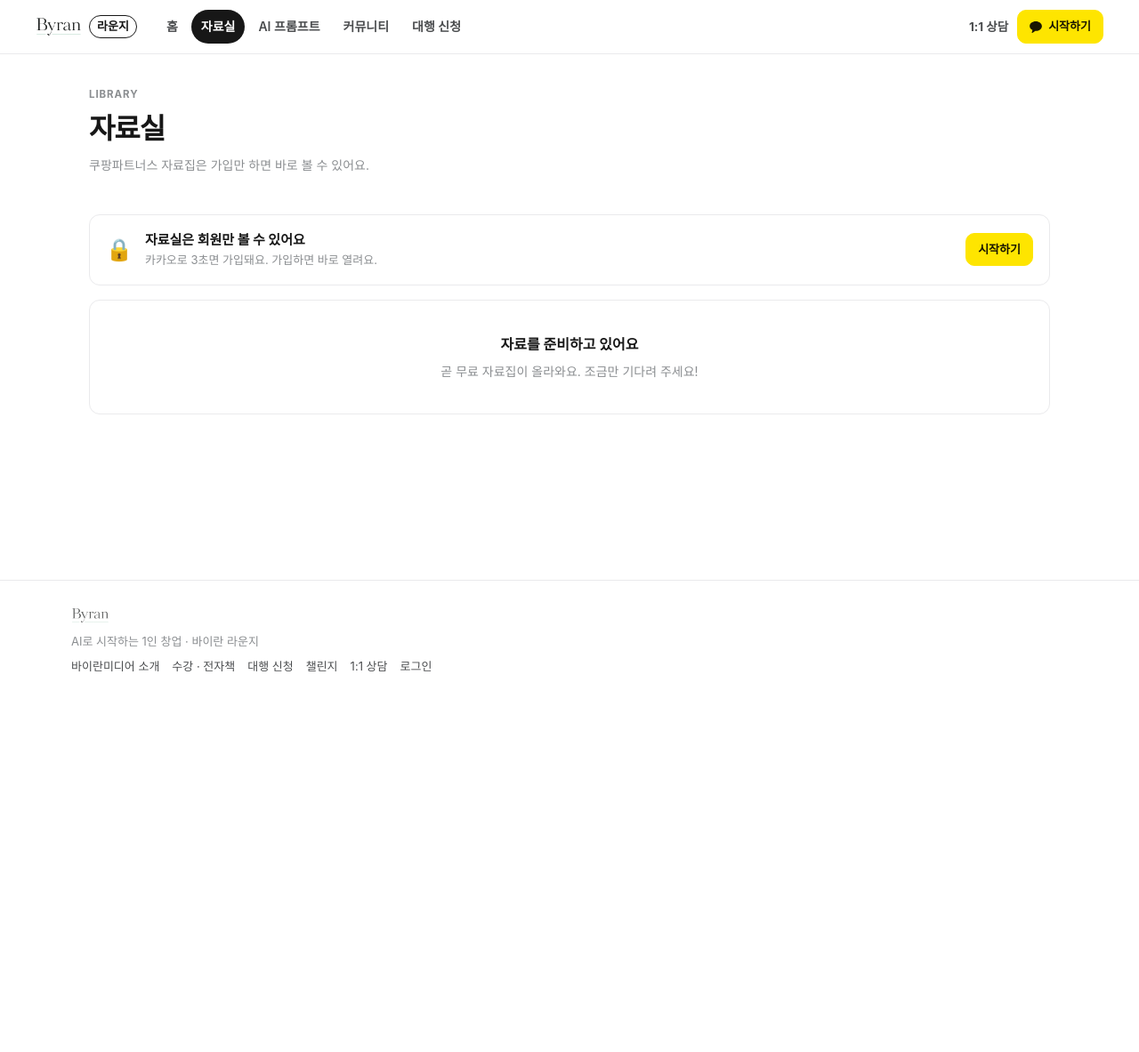
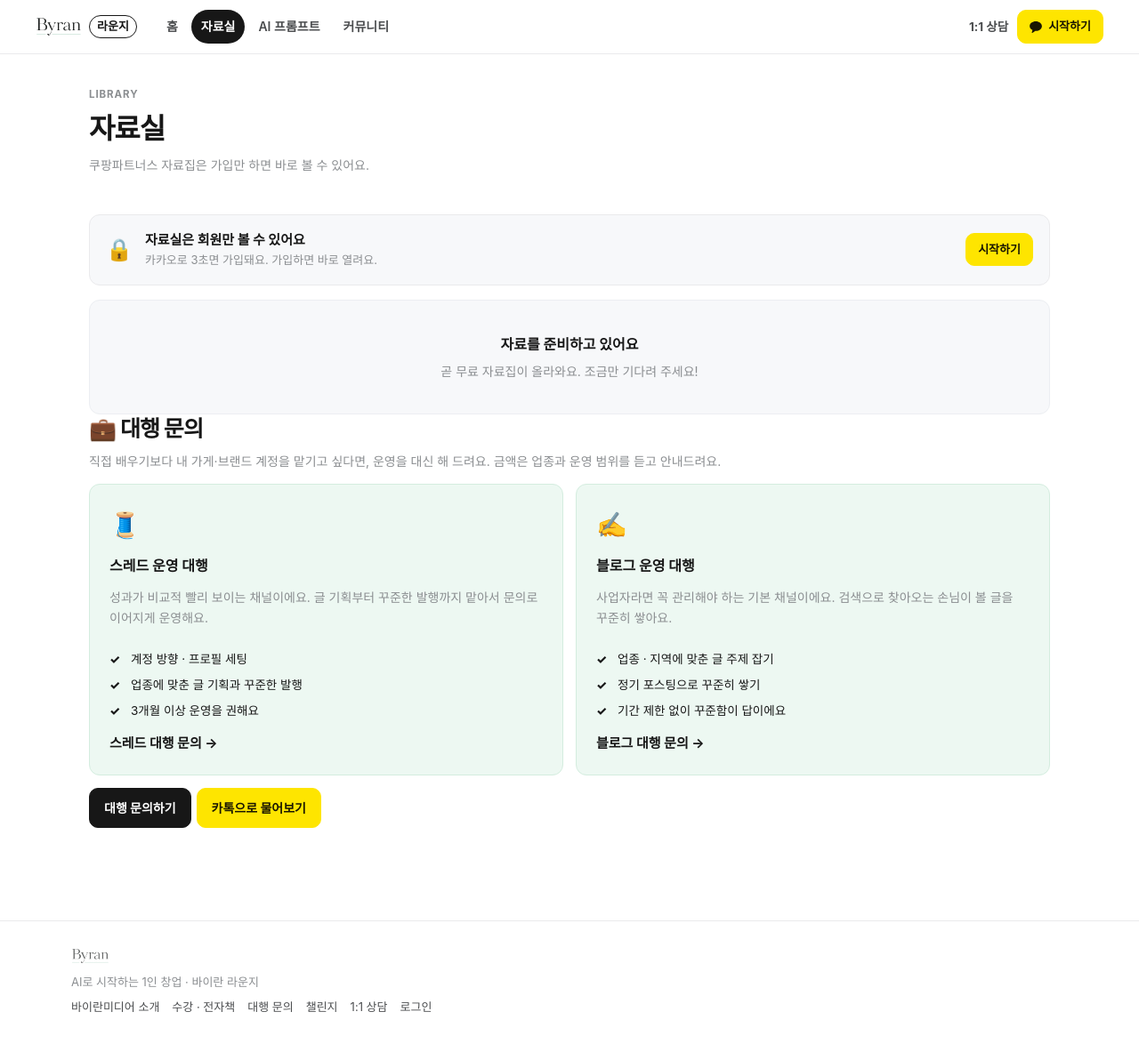
Before and after one commit to Zhei-la/byranmedia, a Node server app: page /library in a window 1280 px wide. Shown: the whole page at 89% size. Before the commit the page ends 755 px from the top, so only its background shows below. Run offline with Node 20, Linux system fonts and the light colour scheme; data that the repository does not hold is empty; some web fonts are replaced.

Commit message:
빈 공간 채우기 · 대행 문의를 자료실로 · 칸마다 연한 색
- 홈 자료실 칸이 가로를 꽉 채우게 (수강·전자책, 대행 문의 칸 추가), 과정 카드·자료 목록도 빈 칸 없이
- 주 메뉴에서 대행 신청을 빼고 자료실 맨 아래 '대행 문의'로 (스레드·블로그 대행 소개 + 문의 버튼), 문구도 '문의'로
- 흰 바탕은 그대로 두고 카드에 아주 옅은 색: 기본 연회색, 자료 칸마다 라벤더·피치·하늘·민트·버터, 전자책 버터, 추천 과정 하늘

Co-Authored-By: Claude Opus 5.5 <noreply@anthropic.com>
Claude-Session: https://claude.ai/code/session_01UUucHK1E6XSRR2HRuPKnBA

```diff
--- a/public/css/lounge.css
+++ b/public/css/lounge.css
@@ -174,7 +174,7 @@ textarea.lg-in{resize:vertical;line-height:1.6}
 .lg-quick small{font-size:12px;color:var(--ink-3)}
 
 /* ---------- sections grid ---------- */
-.lg-secgrid{display:grid;grid-template-columns:repeat(auto-fill,minmax(200px,1fr));gap:12px}
+.lg-secgrid{display:grid;grid-template-columns:repeat(auto-fit,minmax(180px,1fr));gap:12px}
 .lg-seccard{display:flex;flex-direction:column;gap:3px;padding:18px;border-radius:var(--r);background:var(--card);border:1px solid var(--line);color:var(--ink);text-decoration:none !important;box-shadow:var(--shadow);transition:transform .15s,border-color .15s}
 .lg-seccard:hover{transform:translateY(-2px);border-color:var(--green)}
 .lg-seccard .i{font-size:26px}
@@ -372,7 +372,7 @@ textarea.lg-in{resize:vertical;line-height:1.6}
 .lg-codebox input{width:180px}
 .lg-libgroup{margin-bottom:34px;scroll-margin-top:90px}
 .lg-libgroup .lg-h2{margin-bottom:12px}
-.lg-lib{display:grid;grid-template-columns:repeat(auto-fill,minmax(250px,1fr));gap:12px}
+.lg-lib{display:grid;grid-template-columns:repeat(auto-fit,minmax(250px,1fr));gap:12px}
 .lg-libitem{display:flex;flex-direction:column;gap:6px;background:var(--card);border:1px solid var(--line);border-radius:var(--r);padding:18px;box-shadow:var(--shadow)}
 .lg-libitem.owned{border-color:#CFE2D9}
 .lg-libitem h3{font-size:16px;line-height:1.4}
@@ -402,7 +402,7 @@ textarea.lg-in{resize:vertical;line-height:1.6}
 
 /* ---------- course ---------- */
 .lg-courses{display:grid;grid-template-columns:repeat(auto-fill,minmax(300px,1fr));gap:16px}
-.lg-courses.mini{grid-template-columns:repeat(auto-fill,minmax(240px,1fr))}
+.lg-courses.mini{grid-template-columns:repeat(auto-fit,minmax(240px,1fr))}
 .lg-course{position:relative;display:flex;flex-direction:column;gap:6px;background:var(--card);border:1px solid var(--line);border-radius:18px;padding:22px;box-shadow:var(--shadow);color:var(--ink);text-decoration:none !important;scroll-margin-top:90px}
 .lg-course.big{padding:26px}
 .lg-course h2{font-family:var(--serif);font-size:22px;font-weight:800}
@@ -825,3 +825,43 @@ body.lg{background:#fff;color:var(--ink)}
 .lg-course:has(.lg-badge) b{padding-right:58px}
 .lg-course:hover{border-color:var(--ink)}
 .lg-price-note{color:var(--accent) !important}
+
+.lg-agency-cta{margin-top:14px}
+.lg-agency-card .lg-h3{margin-bottom:0}
+
+/* ---------- 연한 색 입히기: 흰 바탕은 유지하고 칸에만 아주 옅은 색 ---------- */
+:root{
+  --t1:#F4F2FE; --t1-b:#E6E1FB;   /* 라벤더 */
+  --t2:#FFF3EC; --t2-b:#FBE1D2;   /* 피치 */
+  --t3:#EEF5FF; --t3-b:#D9E7FB;   /* 하늘 */
+  --t4:#EDF8F2; --t4-b:#D4EDDF;   /* 민트 */
+  --t5:#FFF8E5; --t5-b:#F6E7BD;   /* 버터 */
+  --soft:#F7F8FA; --soft-b:#ECEEF2; /* 기본 칸 */
+}
+.lg-card{background:var(--soft);border-color:var(--soft-b)}
+.lg-card .lg-in,.lg-card textarea.lg-in{background:#fff}
+.lg-hero-card{background:var(--soft);border-color:var(--soft-b)}
+.lg-seccard,.lg-libitem,.lg-course,.lg-plan,.lg-rung,.lg-lc,.lg-agency-card{background:var(--soft);border-color:var(--soft-b)}
+
+/* 칸별 색 */
+.tint-1.lg-seccard,.tint-1 .lg-libitem{background:var(--t1);border-color:var(--t1-b)}
+.tint-2.lg-seccard,.tint-2 .lg-libitem{background:var(--t2);border-color:var(--t2-b)}
+.tint-3.lg-seccard,.tint-3 .lg-libitem{background:var(--t3);border-color:var(--t3-b)}
+.tint-4.lg-seccard,.tint-4 .lg-libitem,.tint-4 .lg-agency-card{background:var(--t4);border-color:var(--t4-b)}
+.tint-5.lg-seccard,.tint-5 .lg-libitem{background:var(--t5);border-color:var(--t5-b)}
+.lg-seccard:hover,.lg-agency-card:hover{border-color:var(--ink)}
+
+/* 전자책은 버터, 추천 과정은 하늘 + 검정 테두리, 평생은 라벤더 */
+.lg-lc.eb,.lg-rung.mid,.lg-ebook{background:var(--t5);border-color:var(--t5-b)}
+.lg-lc.hot,.lg-plan.hot,.lg-rung.top{background:var(--t3)}
+.lg-rung:first-child{background:var(--soft)}
+.lg-stu-card{background:var(--t4);border-color:var(--t4-b)}
+.lg-cover-col{background:var(--soft)}
+.lg-cover-col.tarot{background:var(--t1);border-color:var(--t1-b)}
+.lg-ptbar{background:var(--t5);border-color:var(--t5-b);border-left-color:var(--gold)}
+.lg-lc-credit{background:#fff}
+.lg-builderbar{background:var(--t3)}
+.lg-final{background:var(--t1)}
+.lg-lockcard{background:var(--soft)}
+/* 태그·배지는 흰 칸 위에서 보이도록 */
+.lg-tag,.lg-gift-k{background:#fff}
--- a/src/lounge/routes.js
+++ b/src/lounge/routes.js
@@ -825,7 +825,7 @@ get('/my', member, async (req, res) => {
 const AGENCY = { threads: '스레드 운영 대행', blog: '블로그 운영 대행', both: '스레드 + 블로그', unsure: '잘 모르겠어요 (상담 먼저)' };
 get('/agency', (req, res) => {
   res.render('lounge/agency', {
-    title: '대행 신청', active: 'agency', sent: req.query.sent === '1', error: null,
+    title: '대행 문의', active: 'library', sent: req.query.sent === '1', error: null,
     form: { service: AGENCY[req.query.s] ? req.query.s : 'threads' }, AGENCY,
     ogT: '바이란 · 스레드·블로그 운영 대행', ogD: '직접 하기 어렵다면 맡겨 주세요. 스레드·블로그 운영 대행 신청.',
   });
@@ -841,7 +841,7 @@ post('/agency', async (req, res) => {
     link: String(req.body.link || '').trim().slice(0, 300),
     message: String(req.body.message || '').trim().slice(0, 3000),
   };
-  const fail = (msg) => res.status(400).render('lounge/agency', { title: '대행 신청', active: 'agency', sent: false, error: msg, form, AGENCY });
+  const fail = (msg) => res.status(400).render('lounge/agency', { title: '대행 문의', active: 'library', sent: false, error: msg, form, AGENCY });
   if (!form.name) return fail('이름이나 상호를 적어 주세요.');
   if (!form.phone) return fail('연락받을 번호나 카톡 아이디를 적어 주세요.');
   const { rows: cnt } = await db.query(
--- a/views/lounge/_bottom.ejs
+++ b/views/lounge/_bottom.ejs
@@ -7,7 +7,7 @@
     <p class="lg-foot-links">
       <a href="/about">바이란미디어 소개</a>
       <a href="/library#course">수강 · 전자책</a>
-      <a href="/agency">대행 신청</a>
+      <a href="/library#agency">대행 문의</a>
       <a href="/challenge">챌린지</a>
       <a href="/consult">1:1 상담</a>
       <% if (user) { %>
--- a/views/lounge/_top.ejs
+++ b/views/lounge/_top.ejs
@@ -29,7 +29,7 @@
 <%
   const TABS = [
     ['home', '/', '홈'], ['library', '/library', '자료실'], ['prompts', '/prompts', 'AI 프롬프트'],
-    ['community', '/community', '커뮤니티'], ['agency', '/agency', '대행 신청'],
+    ['community', '/community', '커뮤니티'],
   ];
   const loginHref = '/login?next=' + encodeURIComponent(typeof reqPath !== 'undefined' ? reqPath : path);
 %>
--- a/views/lounge/library.ejs
+++ b/views/lounge/library.ejs
@@ -10,6 +10,7 @@
   <% if (groups.length > 1) { %>
     <nav class="lg-tabs" aria-label="자료 칸">
       <% if (products.length) { %><a href="#course">🎓 수강 · 전자책</a><% } %>
+      <a href="#agency">💼 대행 문의</a>
       <% groups.forEach(function(g){ %>
         <a href="#s-<%= encodeURIComponent(g.name) %>" class="<%= sec === g.name ? 'on' : '' %>"><%= SEC_ICON[g.name] || '📁' %> <%= g.name %></a>
       <% }); %>
@@ -89,8 +90,8 @@
   <% } %>
 
   <% if (groups.length) { %>
-    <% groups.forEach(function(g){ %>
-      <div class="lg-libgroup" id="s-<%= encodeURIComponent(g.name) %>">
+    <% groups.forEach(function(g, gi){ %>
+      <div class="lg-libgroup tint-<%= gi % 5 + 1 %>" id="s-<%= encodeURIComponent(g.name) %>">
         <h2 class="lg-h2"><span><%= SEC_ICON[g.name] || '📁' %></span> <%= g.name %></h2>
         <div class="lg-lib">
           <% g.items.forEach(function(r){ %>
@@ -136,5 +137,30 @@
       <p>곧 무료 자료집이 올라와요. 조금만 기다려 주세요!</p>
     </div>
   <% } %>
+
+  <div class="lg-libgroup tint-4" id="agency">
+    <h2 class="lg-h2"><span>💼</span> 대행 문의</h2>
+    <p class="lg-muted lg-libcourse-lead">직접 배우기보다 내 가게·브랜드 계정을 맡기고 싶다면, 운영을 대신 해 드려요. 금액은 업종과 운영 범위를 듣고 안내드려요.</p>
+    <div class="lg-agency">
+      <a href="/agency?s=threads#apply" class="lg-card lg-agency-card">
+        <span class="lg-agency-ic">🧵</span>
+        <h3 class="lg-h3">스레드 운영 대행</h3>
+        <p class="lg-muted">성과가 비교적 빨리 보이는 채널이에요. 글 기획부터 꾸준한 발행까지 맡아서 문의로 이어지게 운영해요.</p>
+        <ul class="lg-check-list sm"><li>계정 방향 · 프로필 세팅</li><li>업종에 맞춘 글 기획과 꾸준한 발행</li><li>3개월 이상 운영을 권해요</li></ul>
+        <em>스레드 대행 문의 →</em>
+      </a>
+      <a href="/agency?s=blog#apply" class="lg-card lg-agency-card">
+        <span class="lg-agency-ic">✍️</span>
+        <h3 class="lg-h3">블로그 운영 대행</h3>
+        <p class="lg-muted">사업자라면 꼭 관리해야 하는 기본 채널이에요. 검색으로 찾아오는 손님이 볼 글을 꾸준히 쌓아요.</p>
+        <ul class="lg-check-list sm"><li>업종 · 지역에 맞춘 글 주제 잡기</li><li>정기 포스팅으로 꾸준히 쌓기</li><li>기간 제한 없이 꾸준함이 답이에요</li></ul>
+        <em>블로그 대행 문의 →</em>
+      </a>
+    </div>
+    <div class="lg-lc-cta lg-agency-cta">
+      <a href="/agency#apply" class="lg-btn primary">대행 문의하기</a>
+      <% if (S.agency_kakao) { %><a href="<%= S.agency_kakao %>" target="_blank" rel="noopener" class="lg-btn kakao">카톡으로 물어보기</a><% } %>
+    </div>
+  </div>
 </section>
 <%- include('_bottom') %>
```
Also changed, not shown: views/lounge/agency.ejs (+7 -6 lines), views/lounge/home.ejs (+8 -2 lines).
